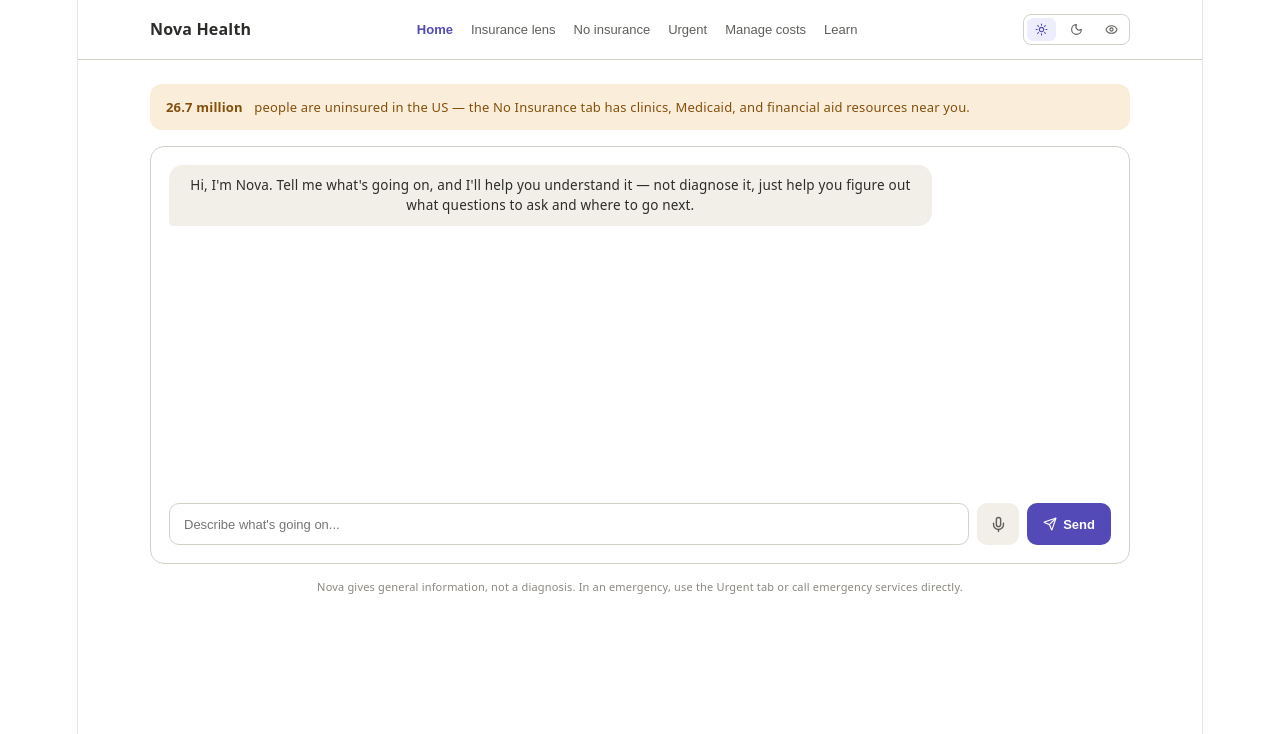
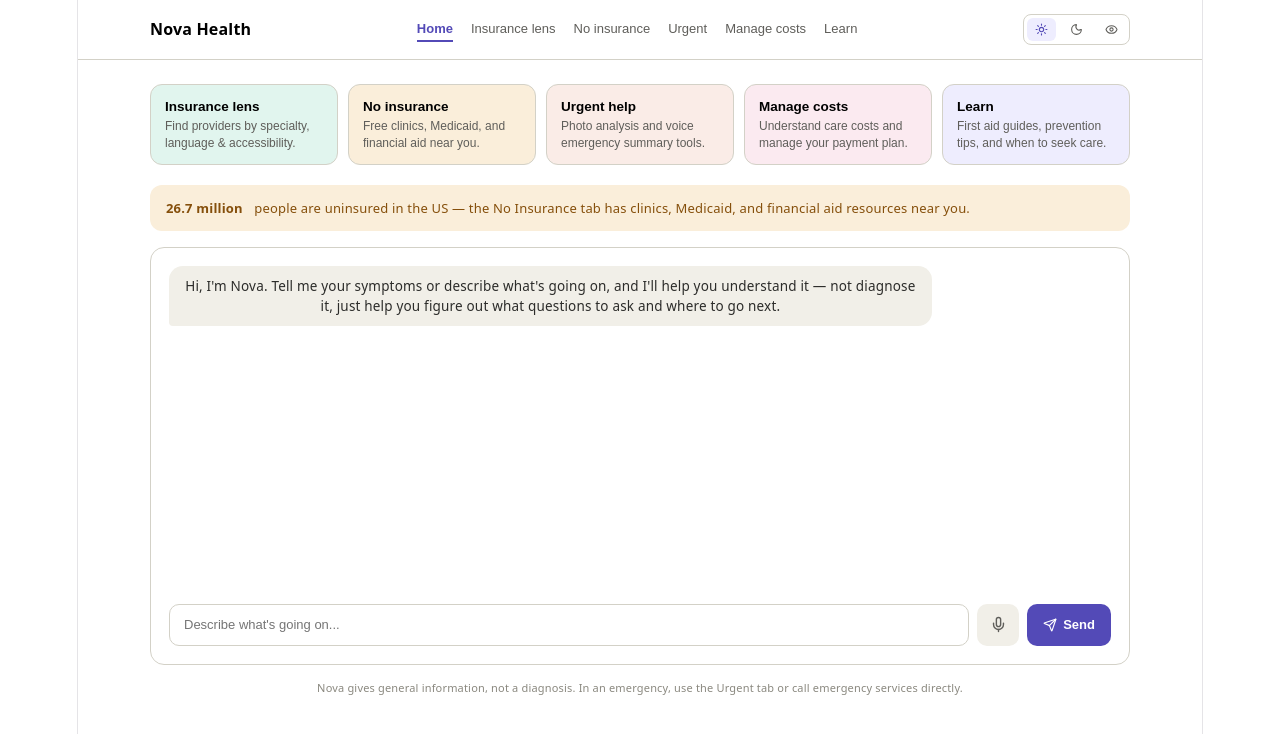
Before and after one commit to abyodun74/IBM-Wildcard, a React (Vite) app: page / in a window 1280 px wide. Shown: the top 734 px of the page. Built offline with nearby package versions, Linux system fonts and the light colour scheme.

Commit message:
feat: nav cards, tab indicator, black font, updated Nova greeting

```diff
--- a/src/NovaHealth.jsx
+++ b/src/NovaHealth.jsx
@@ -361,10 +361,10 @@ export default function NovaHealth() {
   const t = THEMES[theme];
 
   return (
-    <div style={{ background: t.bg, color: t.ink, minHeight: "100vh", fontFamily: "system-ui, sans-serif", transition: "background 0.2s, color 0.2s" }}>
+    <div style={{ background: t.bg, color: "#000000", minHeight: "100vh", fontFamily: "system-ui, sans-serif", transition: "background 0.2s, color 0.2s" }}>
       <TopBar t={t} theme={theme} setTheme={setTheme} tab={tab} setTab={setTab} />
       <div style={{ maxWidth: 980, margin: "0 auto", padding: "24px 20px 60px" }}>
-        {tab === "home" && <HomeTab t={t} />}
+        {tab === "home" && <HomeTab t={t} setTab={setTab} />}
         {tab === "insurance" && <InsuranceTab t={t} />}
         {tab === "noinsurance" && <NoInsuranceTab t={t} />}
         {tab === "urgent" && <UrgentTab t={t} />}
@@ -388,7 +388,11 @@ function TopBar({ t, theme, setTheme, tab, setTab }) {
               onClick={() => setTab(tb.id)}
               style={{
                 background: "none", border: "none", cursor: "pointer", fontSize: 13,
-                color: tab === tb.id ? t.accent : t.sub, fontWeight: tab === tb.id ? 700 : 400, padding: 0,
+                color: tab === tb.id ? t.accent : t.sub,
+                fontWeight: tab === tb.id ? 700 : 400,
+                padding: "4px 0",
+                borderBottom: tab === tb.id ? `2px solid ${t.accent}` : "2px solid transparent",
+                transition: "border-color 150ms, color 150ms",
               }}
             >
               {tb.label}
@@ -421,9 +425,17 @@ function ThemeBtn({ active, onClick, icon: Icon, t, label }) {
 }
 
 // ---------- Home / chat tab (real AI call) ----------
-function HomeTab({ t }) {
+const NAV_CARDS = [
+  { id: "insurance",   label: "Insurance lens",  desc: "Find providers by specialty, language & accessibility.",  color: "teal"  },
+  { id: "noinsurance", label: "No insurance",    desc: "Free clinics, Medicaid, and financial aid near you.",     color: "amber" },
+  { id: "urgent",      label: "Urgent help",     desc: "Photo analysis and voice emergency summary tools.",       color: "coral" },
+  { id: "costs",       label: "Manage costs",    desc: "Understand care costs and manage your payment plan.",     color: "pink"  },
+  { id: "learn",       label: "Learn",           desc: "First aid guides, prevention tips, and when to seek care.", color: "accent" },
+];
+
+function HomeTab({ t, setTab }) {
   const [messages, setMessages] = useState([
-    { role: "assistant", text: "Hi, I'm Nova. Tell me what's going on, and I'll help you understand it — not diagnose it, just help you figure out what questions to ask and where to go next." },
+    { role: "assistant", text: "Hi, I'm Nova. Tell me your symptoms or describe what's going on, and I'll help you understand it — not diagnose it, just help you figure out what questions to ask and where to go next." },
   ]);
   const [input,       setInput]       = useState("");
   const [loading,     setLoading]     = useState(false);
@@ -589,6 +601,27 @@ function HomeTab({ t }) {
 
   return (
     <div>
+      {/* Nav cards */}
+      <div style={{ display: "grid", gridTemplateColumns: "repeat(auto-fit, minmax(160px, 1fr))", gap: 10, marginBottom: 20 }}>
+        {NAV_CARDS.map(({ id, label, desc, color }) => (
+          <button
+            key={id}
+            onClick={() => setTab(id)}
+            style={{
+              textAlign: "left", cursor: "pointer", border: `1px solid ${t.border}`,
+              borderRadius: 12, padding: "14px 14px 12px",
+              background: t[color + "Bg"] || t.panel,
+              transition: "opacity 150ms",
+            }}
+            onMouseEnter={e => e.currentTarget.style.opacity = "0.85"}
+            onMouseLeave={e => e.currentTarget.style.opacity = "1"}
+          >
+            <div style={{ fontSize: 13.5, fontWeight: 700, color: "#000000", marginBottom: 4 }}>{label}</div>
+            <div style={{ fontSize: 12, color: t.sub, lineHeight: 1.4 }}>{desc}</div>
+          </button>
+        ))}
+      </div>
+
       <div style={{ background: t.amberBg, borderRadius: 12, padding: "10px 16px", marginBottom: 16, fontSize: 13, color: t.amber, display: "flex", alignItems: "center", gap: 8 }}>
         <strong>26.7 million</strong>&nbsp;people are uninsured in the US — the No Insurance tab has clinics, Medicaid, and financial aid resources near you.
       </div>
```
